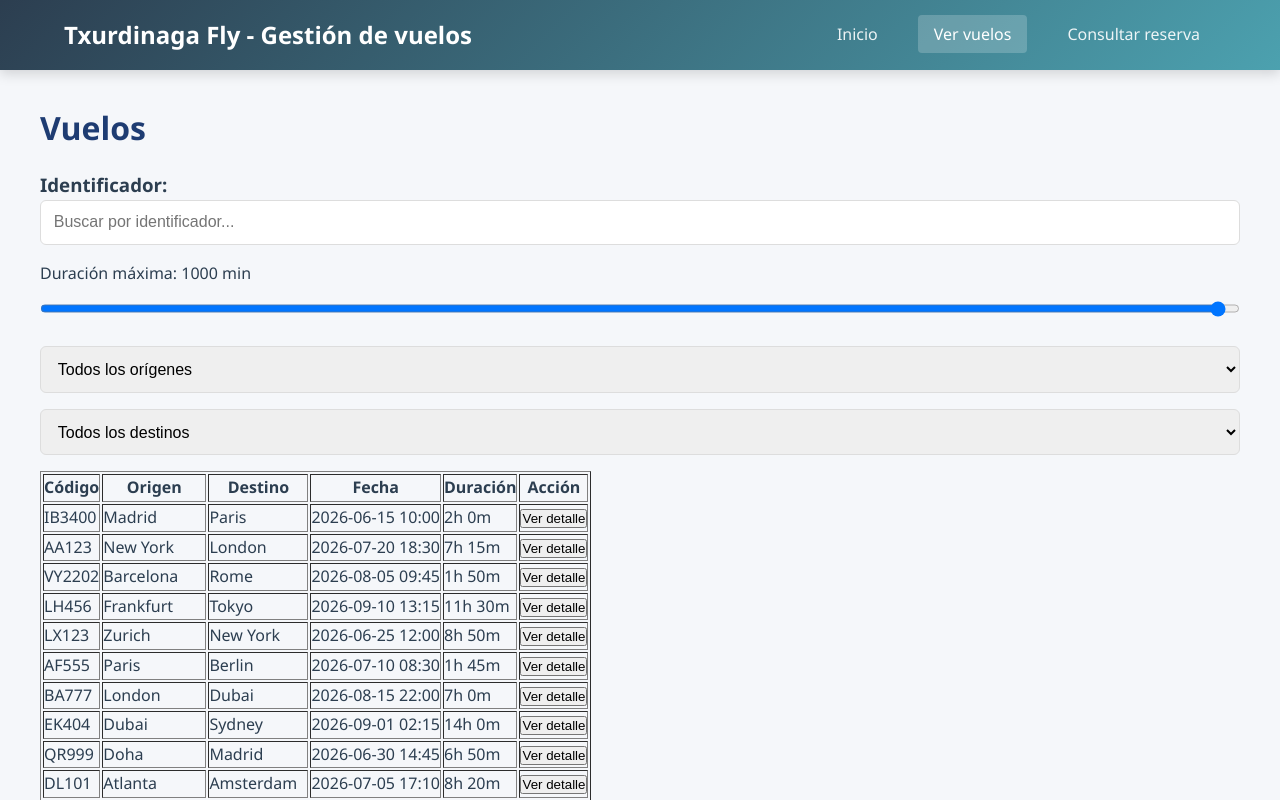
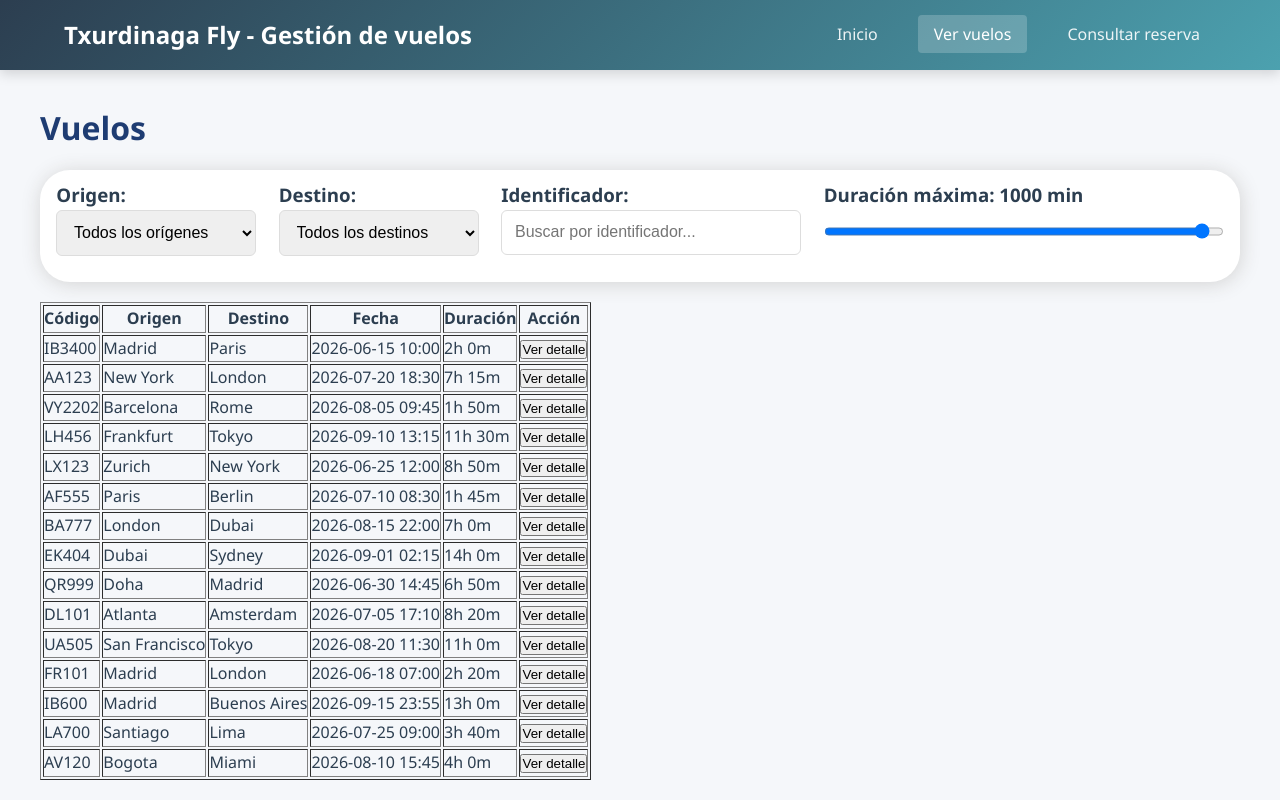
Before and after one commit to german17cl/recursos-vue, a Vue app in the folder Recursos Vue/2DW3_2EVAL_2_DWC_German_Campiño/Vuejs/: page /vuelos in a window 1280 px wide. Shown: the top 800 px of the page. Built offline with nearby package versions, Linux system fonts and the light colour scheme.

Commit message:
Mejora en el diseño de ver vuelos

```diff
--- a/Recursos Vue/2DW3_2EVAL_2_DWC_German_Campiño/Vuejs/src/views/VuelosView.vue
+++ b/Recursos Vue/2DW3_2EVAL_2_DWC_German_Campiño/Vuejs/src/views/VuelosView.vue
@@ -2,27 +2,38 @@
 <template>
   <div>
       <h1>Vuelos</h1>
-      <h3>Identificador:</h3>
-      <input v-model="filtroTexto" placeholder="Buscar por identificador...">
+      <div class="container-filtros">
 
-      <p>Duración máxima: {{ maxDuracion }} min</p>
-      <input type="range" v-model="maxDuracion" min="0" max="1000">
-
-
+        <div class="origen">
+          <h3>Origen:</h3>
           <select v-model="filtroTipoOrigen">
             <option value="">Todos los orígenes</option>
             <option v-for="origen in store.origenesUnicos" :key="origen">
               {{ origen }}
             </option>
           </select>
+        </div>
 
+        <div class="destino">
+          <h3>Destino:</h3>
           <select v-model="filtroTipoDestino">
             <option value="">Todos los destinos</option>
             <option v-for="destino in store.destinosUnicos" :key="destino">
               {{ destino }}
             </option>
           </select>
+        </div>
 
+        <div class="identificador">
+          <h3>Identificador:</h3>
+          <input v-model="filtroTexto" placeholder="Buscar por identificador...">
+        </div>
+
+        <div class="duracion">
+          <h3>Duración máxima: {{ maxDuracion }} min</h3>
+          <input type="range" v-model="maxDuracion" min="0" max="1000">
+        </div>
+      </div>
 
 
     <table border="1">
@@ -116,4 +127,40 @@ h1 {
   color: #1e3c72;
   margin-bottom: 1rem;
 }
+
+.container-filtros{
+  display:flex;
+  justify-content: space-around;
+  gap:10px;
+  padding:10px;
+  width: 100%;
+  background-color: white;
+  border-radius: 30px;
+  box-shadow: 1px 2px 20px lightgrey;
+  margin-bottom: 20px;
+}
+
+.identificador{
+  display: flex;
+  flex-direction: column;
+  width: 300px;
+}
+
+.origen{
+  display: flex;
+  flex-direction: column;
+  width: 200px;
+}
+
+.destino{
+  display: flex;
+  flex-direction: column;
+  width: 200px;
+}
+
+.duracion{
+  display: flex;
+  flex-direction: column;
+  width: 400px;
+}
 </style>
```
Also changed, not shown: 1 other file (tests, documents, lock files or other folders). Lines whose indentation alone changed are shown as unchanged.
